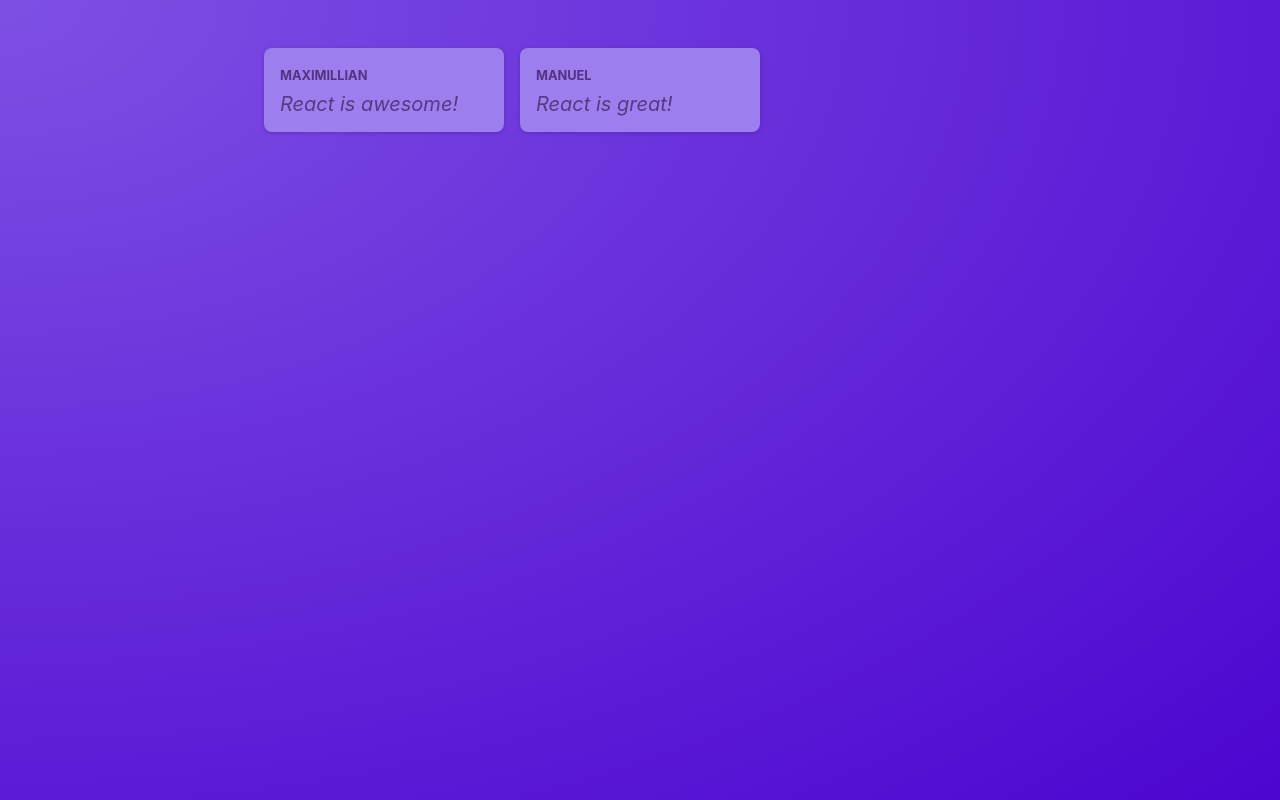
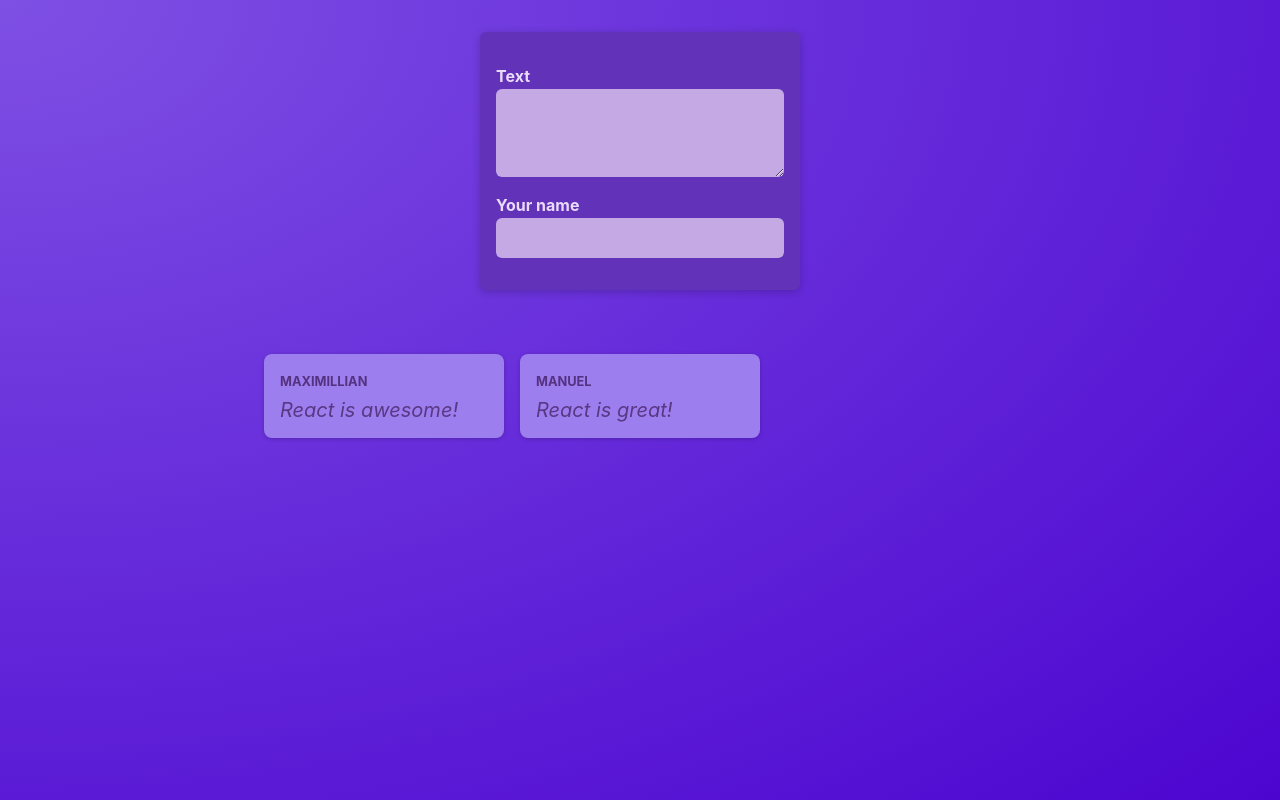
Before and after one commit to chivalry/react-2025, a React (Vite) app in the folder 607/: page / in a window 1280 px wide. Built offline with nearby package versions, Linux system fonts and the light colour scheme.

Commit message:
changeBodyHandler

```diff
--- /dev/null
+++ b/607/src/components/NewPost.jsx
@@ -0,0 +1,22 @@
+import classes from './NewPost.module.css';
+
+function NewPost() {
+    function changeBodyHandler(event) {
+        console.log(event.target.value);
+    }
+
+    return (
+        <form className={classes.form}>
+            <p>
+                <label htmlFor="body">Text</label>
+                <textarea id="body" required rows={3} onKeyDown={changeBodyHandler} />
+            </p>
+            <p>
+                <label htmlFor="name">Your name</label>
+                <input type="text" id="name" required />
+            </p>
+        </form>
+    );
+}
+
+export default NewPost;
--- /dev/null
+++ b/607/src/components/NewPost.module.css
@@ -0,0 +1,55 @@
+.form {
+    background-color: #6233b9;
+    padding: 1rem;
+    width: 20rem;
+    margin: 2rem auto;
+    border-radius: 6px;
+    box-shadow: 0 2px 8px rgba(0, 0, 0, 0.2);
+}
+
+.form label {
+    display: block;
+    margin-bottom: 0.05rem;
+    color: #eadbfb;
+    font-weight: bold;
+}
+
+.form input,
+.form textarea {
+    display: block;
+    width: 100%;
+    font: inherit;
+    padding: 0.5rem;
+    border-radius: 6px;
+    border: none;
+    background-color: #c4a9e4;
+    color: #28262c;
+}
+
+.actions {
+    display: flex;
+    justify-content: flex-end;
+    gap: 0.5rem;
+}
+
+.actions button {
+    cursor: pointer;
+    font: inherit;
+    padding: 0.5rem 1.5rem;
+    border: none;
+    border-radius: 4px;
+    background-color: #34036c;
+    color: #e5d5f7;
+}
+
+.actions button:hover {
+    background-color: #23014a;
+}
+
+.actions button[type='button'] {
+    background-color: transparent;
+}
+
+.actions button[type='button']:hover {
+    color: #d1bee6;
+}
--- a/607/src/components/PostList.jsx
+++ b/607/src/components/PostList.jsx
@@ -1,12 +1,16 @@
 import Post from './Post';
+import NewPost from './NewPost';
 import classes from './PostList.module.css';
 
 function PostList() {
     return (
-        <ul className={classes.posts}>
-            <Post author="Maximillian" body="React is awesome!" />
-            <Post author="Manuel" body="React is great!" />
-        </ul>
+        <>
+            <NewPost />
+            <ul className={classes.posts}>
+                <Post author="Maximillian" body="React is awesome!" />
+                <Post author="Manuel" body="React is great!" />
+            </ul>
+        </>
     );
 }
 
```
